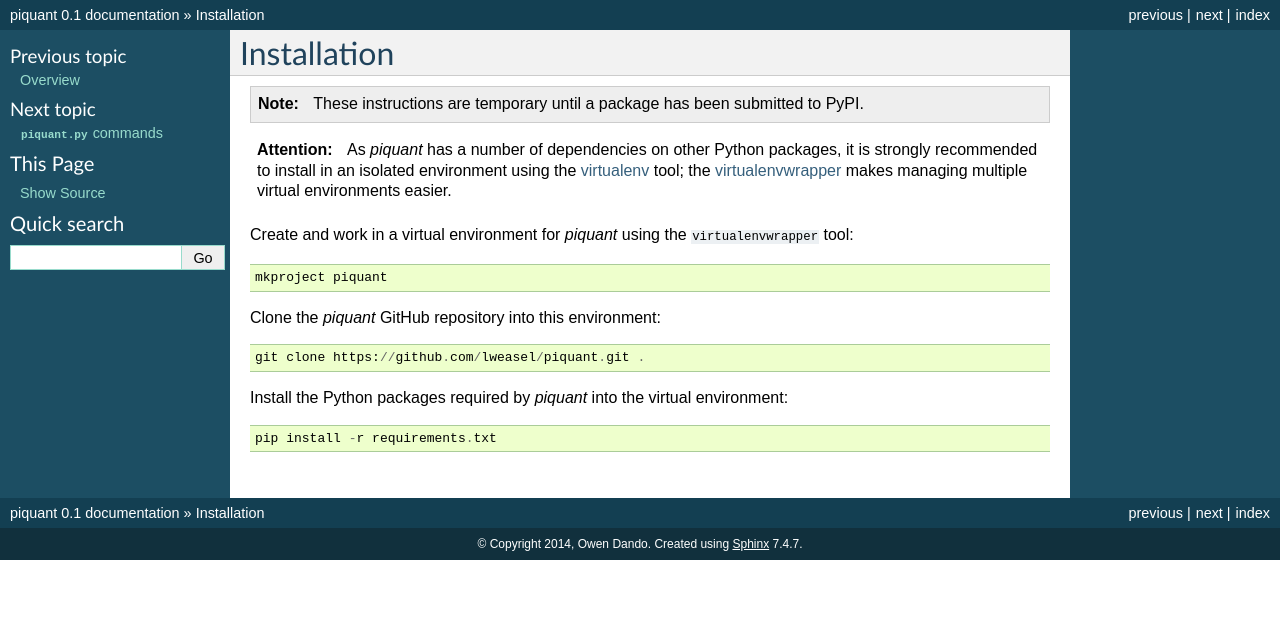
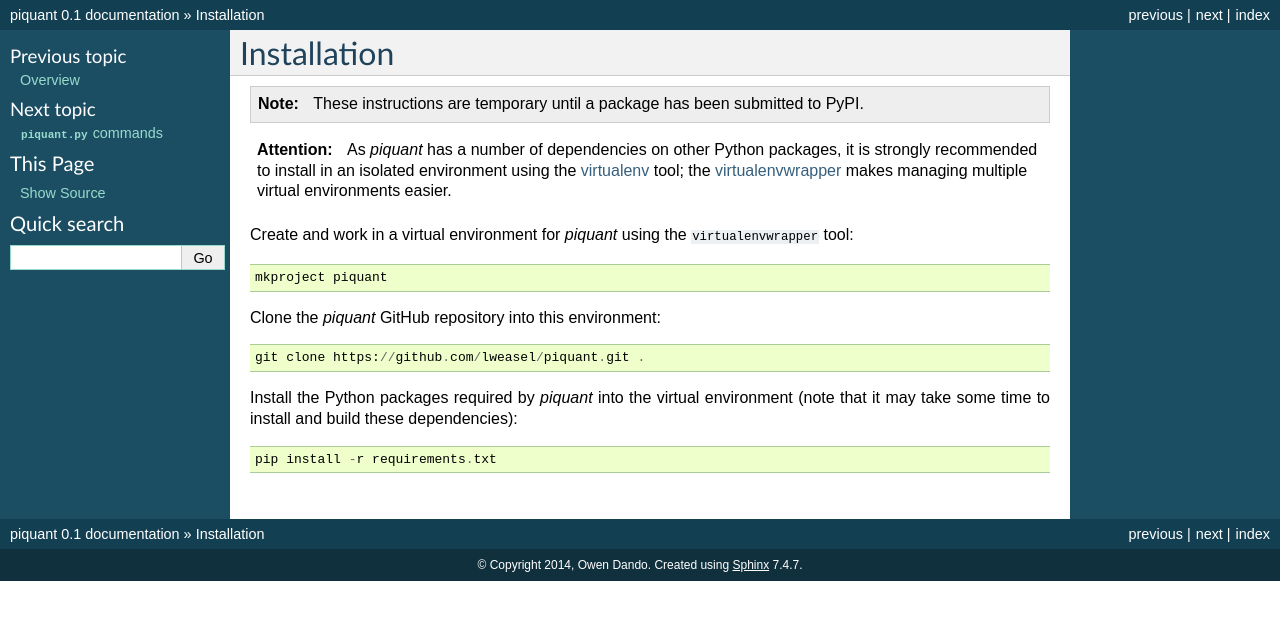
Before and after one commit to lweasel/piquant, a Sphinx documentation site: the page built from docs/installation.rst, in a window 1280 px wide. Shown: the top 620 px of the page. Built offline with Sphinx 7.4.7, drawn with Linux system fonts in a browser that asks for light colours; formulas are drawn with MathJax 3.

Commit message:
Note that building dependencies can take some time

```diff
--- a/docs/installation.rst
+++ b/docs/installation.rst
@@ -13,6 +13,6 @@
 
     git clone https://github.com/lweasel/piquant.git .
 
-Install the Python packages required by *piquant* into the virtual environment::
+Install the Python packages required by *piquant* into the virtual environment (note that it may take some time to install and build these dependencies)::
 
     pip install -r requirements.txt
```
